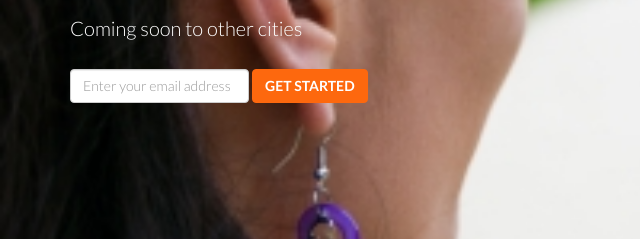
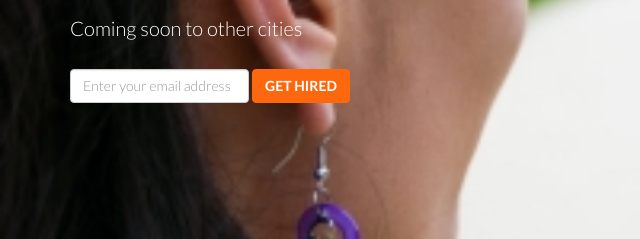
Before and after one commit to pallavrustogi/kickstartblr, a plain HTML site: page index.html in a window 1280 px wide. Shown: the part 285-524 px from the top of the page, 0-640 px from the left. Drawn offline with nearby package versions, Linux system fonts and the light colour scheme.

Commit message:
changed button

```diff
--- a/index.html
+++ b/index.html
@@ -57,7 +57,7 @@
 					  <div class="form-group">
 					    <input type="email" class="form-control" id="exampleInputEmail1" placeholder="Enter your email address">
 					  </div>
-					  <button type="submit" class="btn btn-theme">Get Started</button>
+					  <button type="submit" class="btn btn-theme">Get Hired</button>
 					</form>
 				</div>
 				<!--<div class="col-lg-4 col-lg-offset-2">
```
